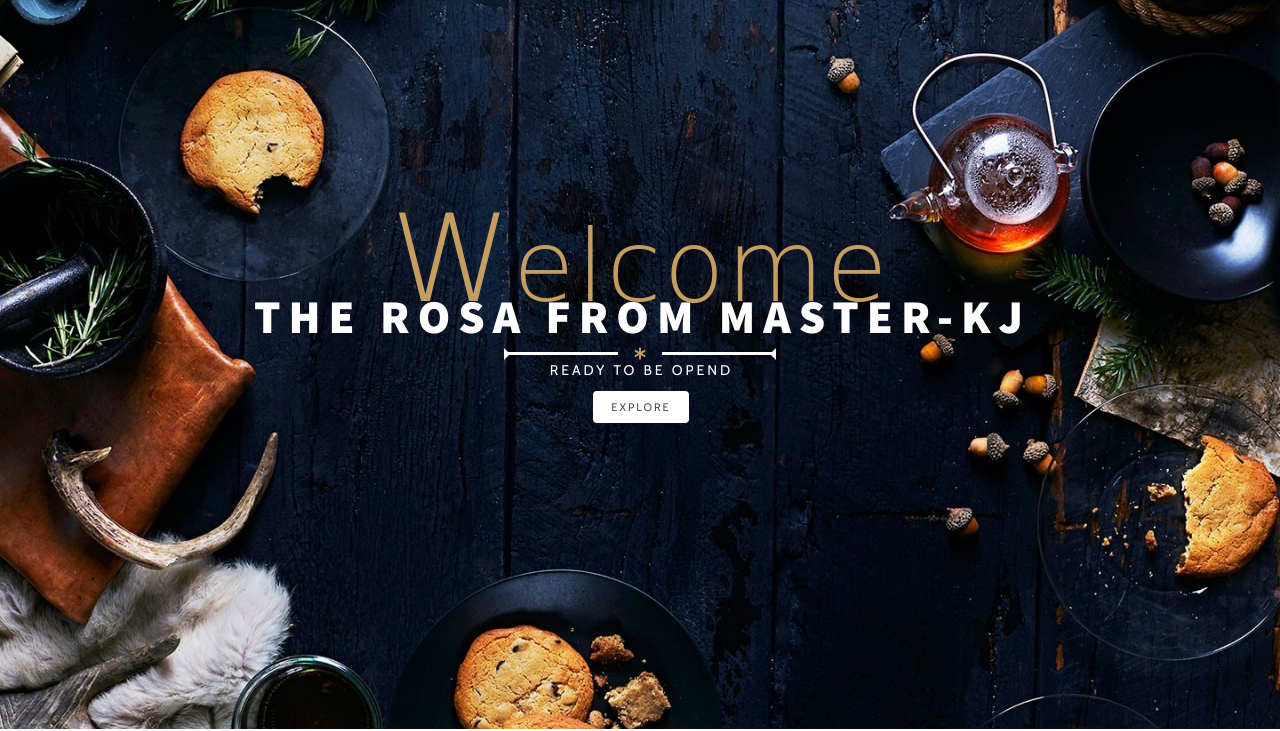
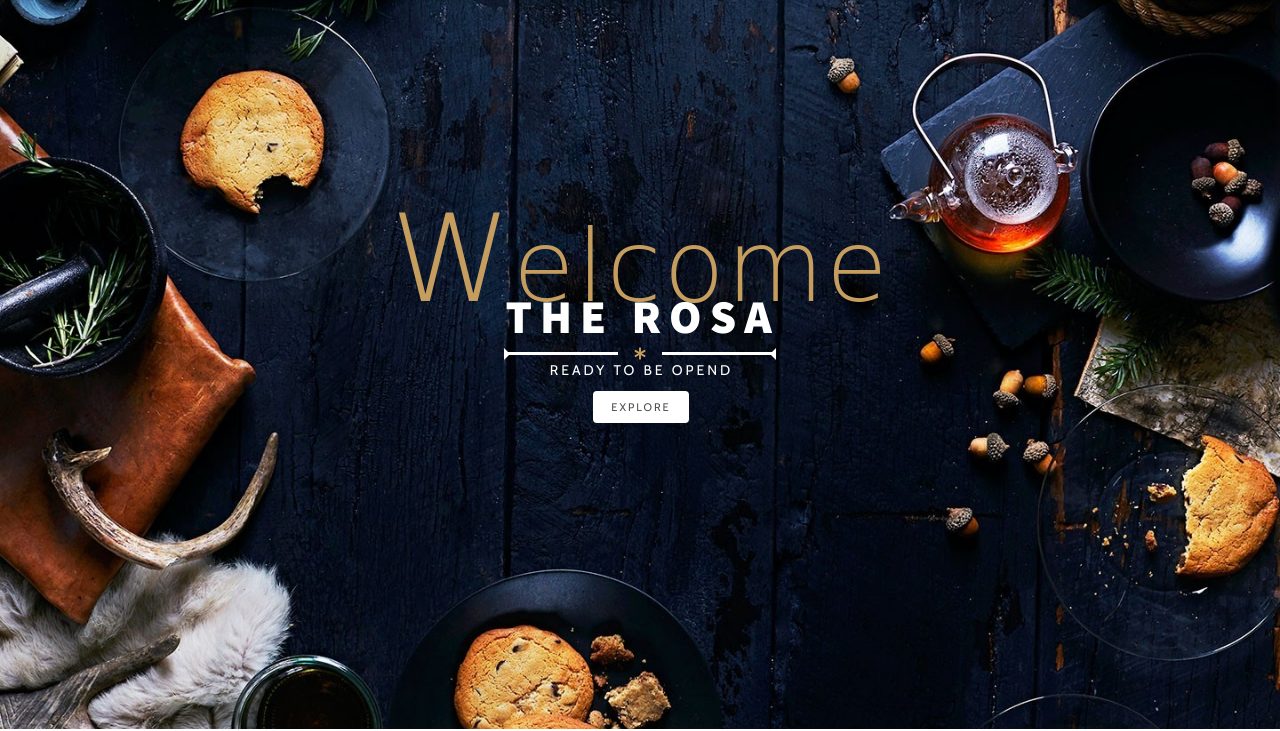
Before and after one commit to kj-java/CodePipelineRepo, a website: page index.html in a window 1280 px wide. Shown: the part 71-802 px from the top of the page. Drawn offline with nearby package versions, Linux system fonts and the light colour scheme; a web font is replaced by a local one.

Commit message:
codepipeLine Test

```diff
--- a/index.html
+++ b/index.html
@@ -55,7 +55,7 @@
     <section class="hero" id="hero">
       <div class="container">
         <h2 class="sub-headline"><span class="first-letter">W</span>elcome</h2>
-        <h1 class="headline">The Rosa From master-kj</h1>
+        <h1 class="headline">The Rosa</h1>
         <div class="headline-description">
           <div class="separator">
             <div class="line line-left"></div>
```
